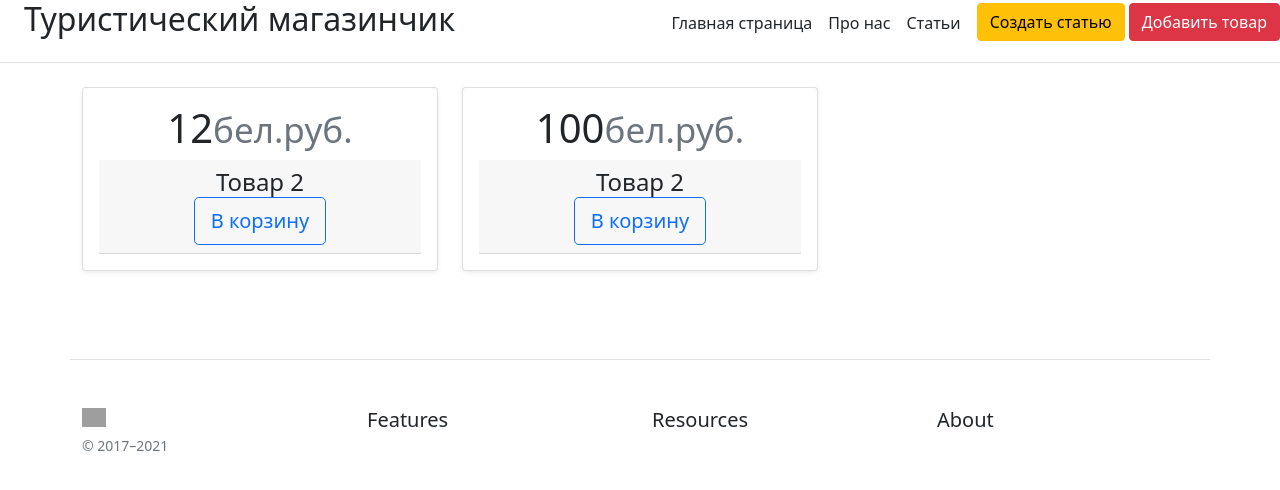
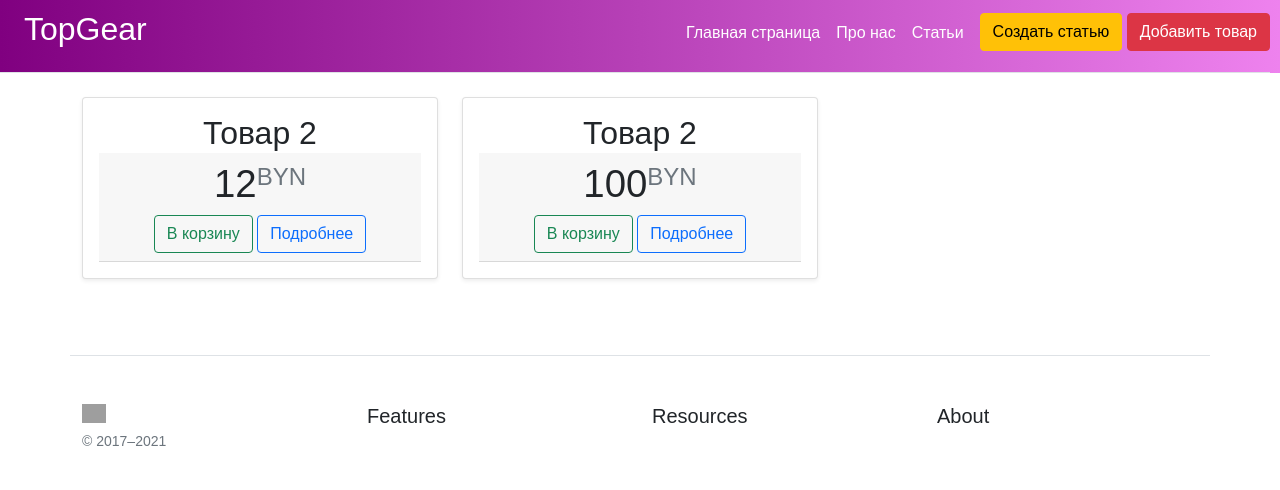
Before and after one commit to hazetk4k/Kursovaya, a Flask app: page / in a window 1280 px wide. Shown: the top 490 px of the page. Run offline with Flask 2, Linux system fonts and the light colour scheme; data comes from the database, SQL or seed files in the repository; both versions use the stored data as it was after the commit; grey boxes are pictures that could not be loaded.

Commit message:
css, item deleting, item detail

```diff
--- a/app.py
+++ b/app.py
@@ -7,11 +7,6 @@ app.config['SQLALCHEMY_DATABASE_URI'] = 'sqlite:///blog.db'
 app.config['SQLALCHEMY_TRACK_MODIFICATIONS'] = False
 db = SQLAlchemy(app)
 
-
-# id title price isActive      text
-# 1 Skirt1    25      True
-# 2 Skirt2    35      False
-# 3 Skirt3    45      True
 
 class Items(db.Model):
     id = db.Column(db.Integer, primary_key=True)
@@ -64,6 +59,23 @@ def add_item():
             return "При добавлении товара что-то пошло не так..."
     else:
         return render_template("add_item.html")
+
+
+@app.route('/index/<int:id>/delete')
+def item_delete(id):
+    item = Items.query.get_or_404(id)
+
+    try:
+        db.session.delete(item)
+        db.session.commit()
+        return redirect('/home')
+    except:
+        return "При удалении товара произошла ошибка"
+
+@app.route('/index/<int:id>')
+def item_detail(id):
+    item = Items.query.get(id)
+    return render_template("item_detail.html", item=item)
 
 
 @app.route('/posts')
--- /dev/null
+++ b/static/css/style.css
@@ -0,0 +1,14 @@
+#head_style{
+background-image: linear-gradient(to right, #800080, #EE82EE);
+font-family: Arial;
+padding-top: 10px;
+padding-right: 10px;
+}
+
+footer{
+font-family: Arial;
+}
+
+#ft_text{
+font-family: Arial;
+}
--- a/templates/base.html
+++ b/templates/base.html
@@ -5,26 +5,29 @@
     <meta name="viewport"
           content="width=device-width, user-scalable=no, initial-scale=1.0, maximum-scale=1.0, minimum-scale=1.0">
     <meta http-equiv="X-UA-Compatible" content="ie=edge">
+    <link type="text/css" href="{{url_for('static', filename='css/style.css')}}" rel="stylesheet">
     <link rel="stylesheet" href="{{ url_for('static', filename='css/main.css')}}">
     <link rel="stylesheet" href="https://cdn.jsdelivr.net/npm/bootstrap@5.1.3/dist/css/bootstrap.min.css">
     <title>{% block title %}{% endblock %}</title>
 </head>
 <body>
+<div id="head_style">
     <div class="d-flex flex-column flex-md-row align-items-center pb-3 mb-4 border-bottom">
-    <a href="/" class="d-flex align-items-center text-dark text-decoration-none">
-        <h2 class="container px-4">Туристический магазинчик</h2>
+        <a href="/" class="d-flex align-items-center text-white text-decoration-none">
+            <h2 class="container px-4">TopGear</h2>
         </a>
 
         <nav class="d-inline-flex mt-2 mt-md-0 ms-md-auto">
-        <a class="me-3 py-2 text-dark text-decoration-none" href="/">Главная страница</a>
-        <a class="me-3 py-2 text-dark text-decoration-none" href="/about">Про нас</a>
-        <a class="me-3 py-2 text-dark text-decoration-none" href="/posts">Статьи</a>
+            <a class="me-3 py-2 text-white text-decoration-none" href="/">Главная страница</a>
+            <a class="me-3 py-2 text-white text-decoration-none" href="/about">Про нас</a>
+            <a class="me-3 py-2 text-white text-decoration-none" href="/posts">Статьи</a>
             <form>
                 <a class="btn btn-warning" href="/create-article">Создать статью</a>
                 <a class="btn btn-danger" href="/add_item">Добавить товар</a>
             </form>
         </nav>
 
+    </div>
 </div>
 {% block body %}{% endblock %}
 <footer class="container pt-4 my-md-5 pt-md-5 border-top">
--- /dev/null
+++ b/templates/catalog.html
@@ -0,0 +1,4 @@
+<div class="bxr-color-flat">
+                <div class="bxr-mobile-menu-text">Каталог</div>
+                <div id="bxr-menuitem1" class="bxr-mobile-menu-button pull-right"><i class="fa fa-bars"></i></div>
+                            </div>
--- a/templates/create-article.html
+++ b/templates/create-article.html
@@ -5,7 +5,7 @@
 {% endblock %}
 
 {% block body %}
-<div class="container">
+<div id="ft_text" class="container">
     <h1> Добавление статьи </h1>
     <form method="post">
         <input type="text" name="title" id="title" class="form-control" placeholder="Название статьи"><br>
--- a/templates/index.html
+++ b/templates/index.html
@@ -6,18 +6,19 @@
 {% block body %}
 
 
-<div class="container">
+<div id="ft_text" class="container">
     <div class="row row-cols-1 row-cols-md-3 mb-3 text-center">
         {% for i in items %}
-        <div class="card-deck mb-3 text-center">
+        <div class="card-deck mb-1 text-center">
             <div class="col">
                 <div class="card mb-4 shadow-sm">
                     <div class="card-body">
-                        <h1 class="card-title pricing-card-title">{{ i.price }}<small
-                                class="text-muted fw-light">бел.руб.</small></h1>
+                        <h2 class="my-0 font-weight-normal">{{ i.title }}</h2>
                         <div class="card-header">
-                            <h4 class="my-0 font-weight-normal">{{ i.title }}</h4>
-                            <a href="" class="btn btn-lg btn-block btn-outline-primary">В корзину</a>
+                            <h2 class="card-title pricing-card-title"><big>{{ i.price }}</big><sup
+                                    class="text-muted fw-light">BYN</sup></h2>
+                            <a href="" class="btn btn-outline-success">В корзину</a>
+                            <a href="/index/{{ i.id }}" class="btn btn-outline-primary">Подробнее</a>
                         </div>
                     </div>
                 </div>
--- a/templates/post_detail.html
+++ b/templates/post_detail.html
@@ -5,14 +5,14 @@
 {% endblock %}
 
 {% block body %}
-<div class="container">
+<div id="ft_text" class="container">
     <h1>{{article.title}}</h1>
 
     <div class="alert alert-info">
         <p>{{ article.text }}</p>
         <p><b>Дата: {{ article.date.date() }}</b></p>
-        <a href="/posts/{{ article.id }}/delete" class="btn btn-danger">Удалить</a>
-        <a href="/posts/{{ article.id }}/update" class="btn btn-success">Редактировать</a>
+        <a href="/posts/{{ article.id }}/delete" class="btn btn-outline-danger">Удалить</a>
+        <a href="/posts/{{ article.id }}/update" class="btn btn-outline-success">Редактировать</a>
     </div>
 
 </div>
--- a/templates/post_update.html
+++ b/templates/post_update.html
@@ -5,7 +5,7 @@
 {% endblock %}
 
 {% block body %}
-<div class="container">
+<div id="ft_text" class="container">
     <h1> Обновление статьи </h1>
     <form method="post">
         <input type="text" name="title" id="title" class="form-control" value="{{ article.title }}" placeholder="Введите заголовок"><br>
--- a/templates/posts.html
+++ b/templates/posts.html
@@ -5,7 +5,7 @@
 {% endblock %}
 
 {% block body %}
-<div class="container">
+<div id="ft_text" class="container">
     <h1> Все статьи на сайте </h1>
     {% if articles|length > 0 %}
         {% for el in articles %}
```
Also changed, not shown: templates/about.html (+5 -4 lines), templates/add_item.html (+5 -3 lines), templates/item_detail.html (added, +19 -0 lines), blog.db. Lines whose indentation alone changed are shown as unchanged.
